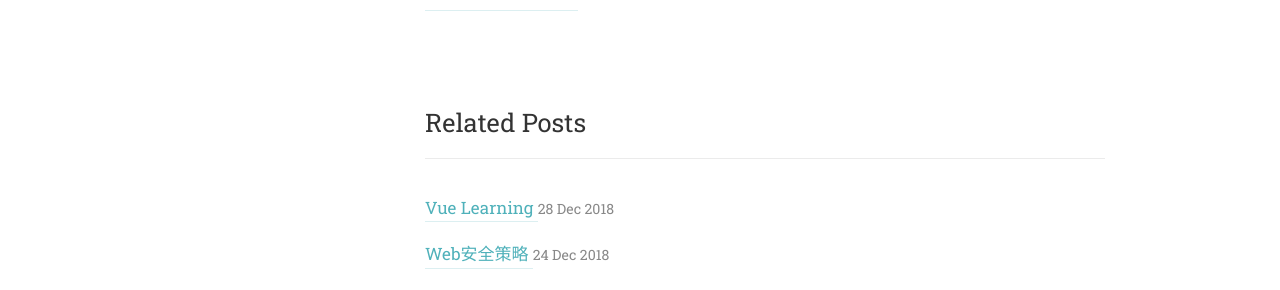
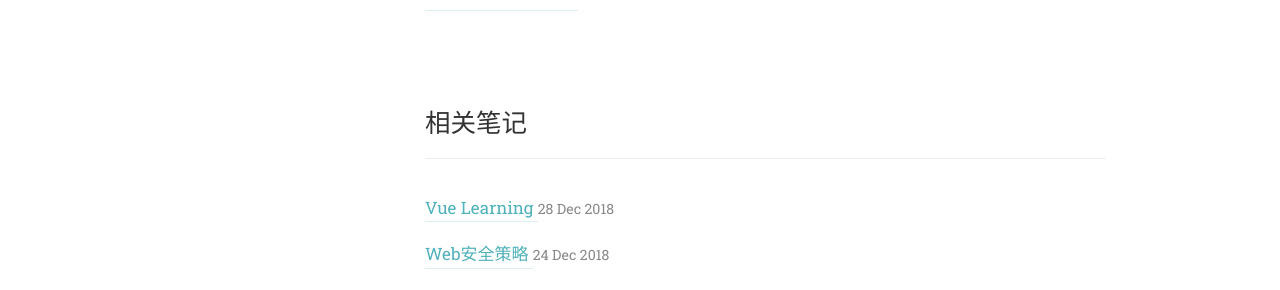
Before and after one commit to Knight-boy/knight-boy.github.io, a Jekyll site: the page built from origin/_posts/2018-09-16-Front-End-Library.md, in a window 1280 px wide. Shown: the part 1247-1537 px from the top of the page. Built offline with Jekyll 4.4.1, drawn with Linux system fonts in a browser that asks for light colours; some web fonts are replaced; our own code applies the rules of GitHub Pages for plain Markdown files; comment, search, counter and statistics services are not loaded.

Commit message:
i18n: Related Posts -> 相关笔记(strings.yml)

```diff
--- a/_data/strings.yml
+++ b/_data/strings.yml
@@ -14,7 +14,7 @@ home:                  Home
 pages:                 Pages
 posts:                 笔记
 about:                 关于
-related_posts:         Related Posts
+related_posts:         相关笔记
 other_projects:        Other Projects
 comments:              评论
 jump_to:               Jump to
```
